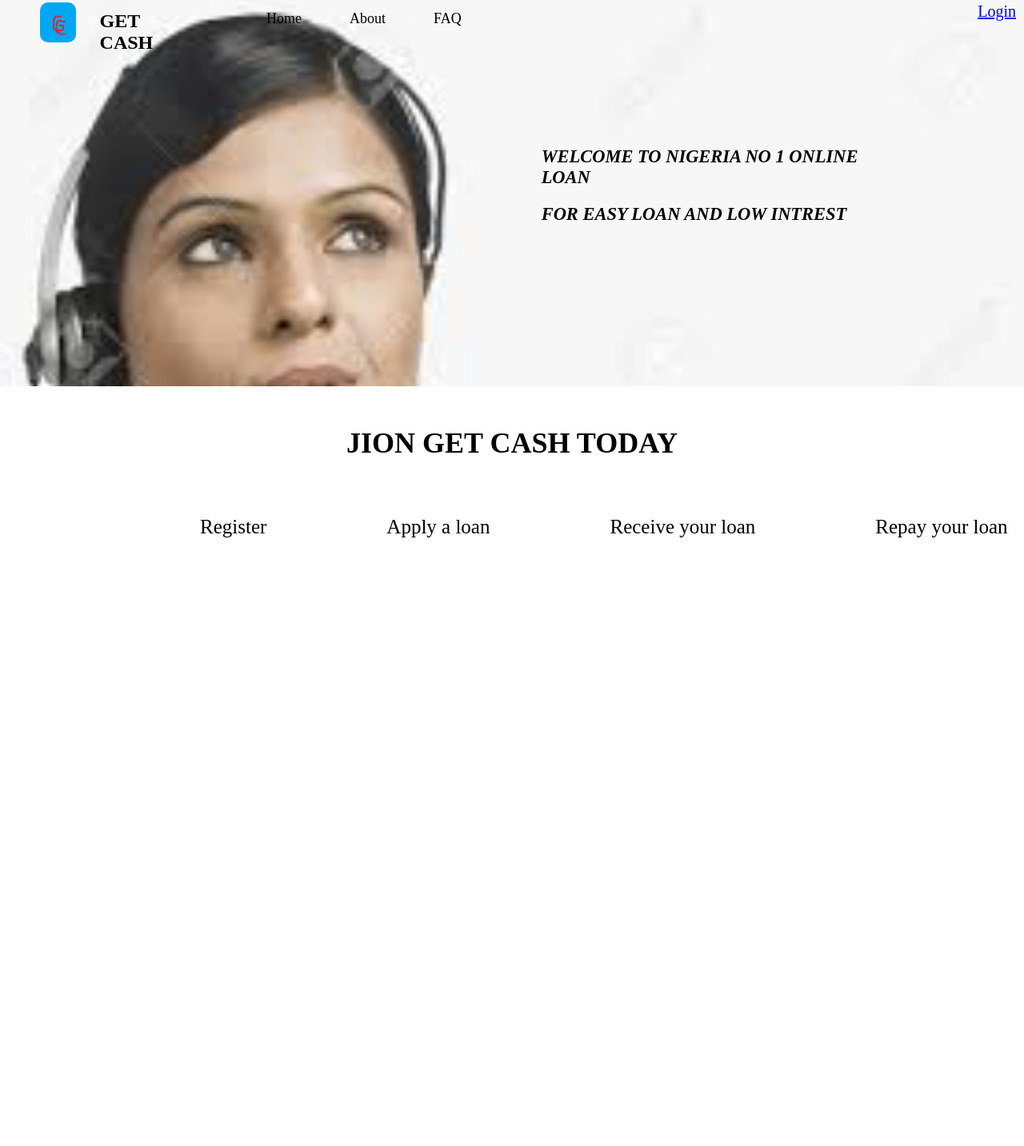
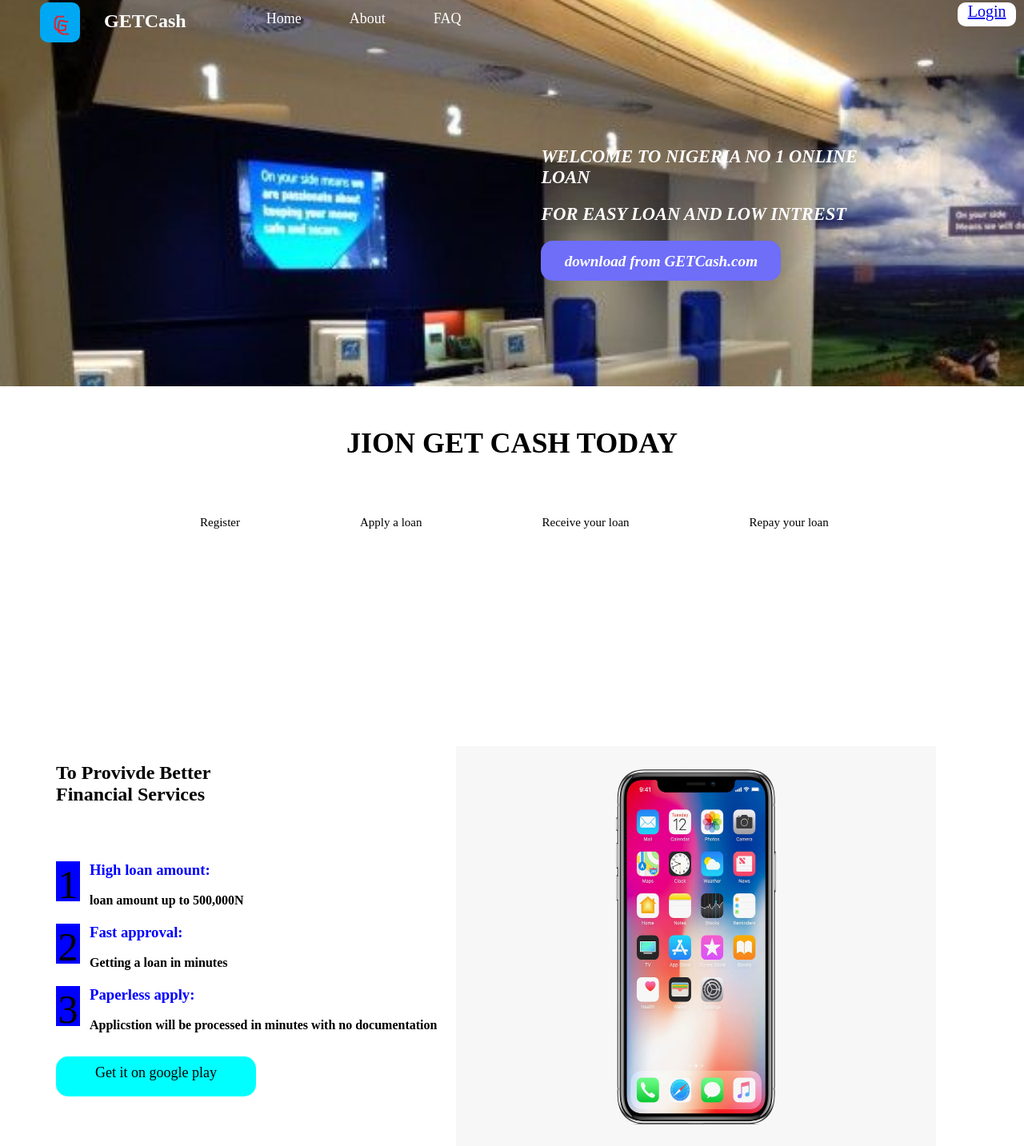
Before and after one commit to tomiwaakin/loan, a plain HTML site: page index.html in a window 1280 px wide. Shown: the part 17-1450 px from the top of the page at 80% size. Before the commit the page ends 800 px from the top, so only its background shows below. Drawn offline with Linux system fonts and the light colour scheme.

Commit message:
new update

```diff
--- a/index.html
+++ b/index.html
@@ -13,7 +13,7 @@
 #head{
     width: 100%;
     height: 500px;
-    background-image: url(img/cos\ 2.jpeg);
+    background-image: url(img/1beded30b4acaad392dc46cf44803a90.jpg);
     background-repeat: no-repeat;
     background-size: cover;
     display: flex;
@@ -25,6 +25,7 @@
     margin-left: 50px;
     display: flex;
     gap: 100px;
+    color: white;
 }
 #logo{
     display: flex;
@@ -56,15 +57,19 @@
     margin-top: 200px;
     font-size: larger;
     font-style: italic;
+    color: white;
 
 }
 #text h3 p {
     margin-top: 20px;
+
 }
 #join{
     text-align: center;
     font-size: x-large;
     margin-top: 50px;
+    height: 400px;
+
 }
 #join nav ul {
     margin-top: 70px;
@@ -74,7 +79,7 @@
 
 }
 #join nav ul li{
-    font-size: 25px;
+    font-size: 15px;
 }
  nav{
     display: flex;
@@ -84,6 +89,70 @@
 margin-top: 20px;
 font-size: 20px;
 margin-right: 10px;
+width: 80px;
+height: 30px;
+background-color: white;
+text-align: center;
+border-radius: 10px;
+}
+#down{
+    width: 300px;
+    height: 50px;
+    background-color: rgb(110, 110, 248);
+    border-radius: 15px;
+    text-align: center;
+
+
+
+}
+#down h4{
+    margin-top: 20px;
+    padding-top: 15px;
+}
+#cover{
+    display: flex;
+    height: 500px;
+
+}
+#pro{
+    width: 500px;
+
+    margin-left: 50px;
+    padding-left: 20px;
+    padding-top: 20px;
+}
+#lis{
+    margin-top: 70px;
+}
+.list{
+    display: flex;
+    margin-top: 20px;
+    gap: 12px;
+
+}
+.num{
+    font-size:50px ;
+    width: 30px;
+    height: 50px;
+    background-color: blue;
+    text-align: center;
+}
+.list h3{
+    color:blue;
+}
+#get{
+    margin-top: 30px;
+    background-color: aqua;
+    width: 250px;
+    height: 40px;
+    border-radius: 15px;
+    text-align: center;
+    padding-top: 10px;
+    font-size: large;
+
+}
+#phone{
+    display: flex;
 }
 
 
@@ -93,7 +162,7 @@
 
 
         <div id="header">
-            <div id="logo"> <img src="img/get logo.png" id="image"> <h1>GET CASH</h1></div>
+            <div id="logo"> <img src="img/get logo.png" id="image"> <h1>GETCash</h1></div>
             <nav>
                 <ul>
                     <li>Home</li>
@@ -106,7 +175,8 @@
         <div id="text" ><h3>
             WELCOME TO NIGERIA NO 1 ONLINE LOAN
             <p>FOR EASY LOAN AND LOW INTREST</p>
-        </h3></div>
+        </h3> <div id="down"><h4>download from GETCash.com</h4></div>
+    </div>
         <a href="#" id="log">Login</a>
     </div>
     <div id="join">
@@ -122,5 +192,34 @@
             </ul>
         </nav>
     </div>
+    <section id="cover">
+        <div id="pro">
+            <h1> To Provivde Better <br>
+             Financial Services</h1>
+
+             <div id="lis">
+               <div class="list">
+                <div class="num">1</div>
+                <div c><h3>High loan amount: </h3><br><h4>loan amount up to 500,000N</h4></div>
+               </div>
+               <div class="list">
+                <div class="num">2</div>
+                <div><h3>Fast approval: </h3><br><h4>Getting a loan in minutes</h4></div>
+               </div>
+               <div class="list">
+                <div class="num">3</div>
+                <div><h3>Paperless apply: </h3><br><h4>Applicstion will be processed in minutes with no documentation</h4></div>
+               </div>
+             </div>
+
+             <div id="get">Get it on google play</div>
+        </div>
+
+            <div id="phone"> <img src="img/iphonex-TA.webp"  width="600px" height="500px">
+
+
+            </div>
+
+    </section>
 </body>
 </html>
```
Also changed, not shown: img/1beded30b4acaad392dc46cf44803a90.jpg (added), img/iphonex-TA.webp (added).
